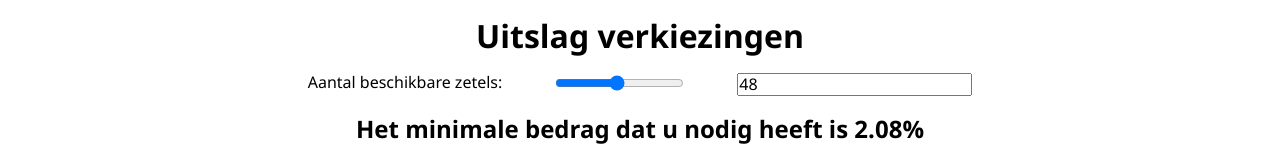
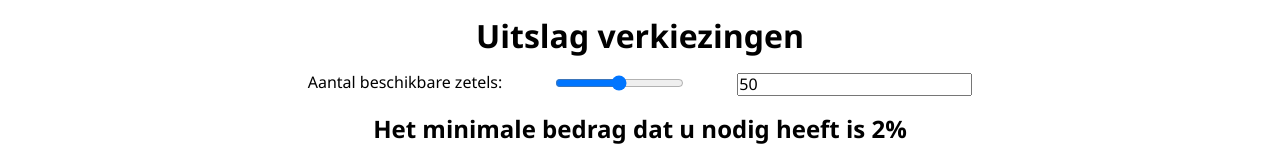
Before and after one commit to random-AP-user/PythonOOPeindopdracht, a plain HTML site: page website/index.html in a window 1280 px wide. Shown: the top 160 px of the page. Drawn offline with Linux system fonts and the light colour scheme.

Commit message:
number error

```diff
--- a/website/index.html
+++ b/website/index.html
@@ -16,9 +16,9 @@
         <div class="slidecontainer">
             <span>Aantal beschikbare zetels: </span>
             <div style="padding-top: 2px;">
-                <input type="range" min="1" max="100" value="48" step="1" class="slider" id="playbackSpeed">
+                <input type="range" min="1" max="100" value="50" step="1" class="slider" id="playbackSpeed">
             </div>
-            <input type="number" min="1" value="48" class="number" id="playbackSpeed" placeholder="amount of seats">
+            <input type="number" min="1" value="50" class="number" id="playbackSpeed" placeholder="amount of seats">
         </div>
         <h2>Het minimale bedrag dat u nodig heeft is <span id="percentage">0%</span></h2>
     </header>
```
